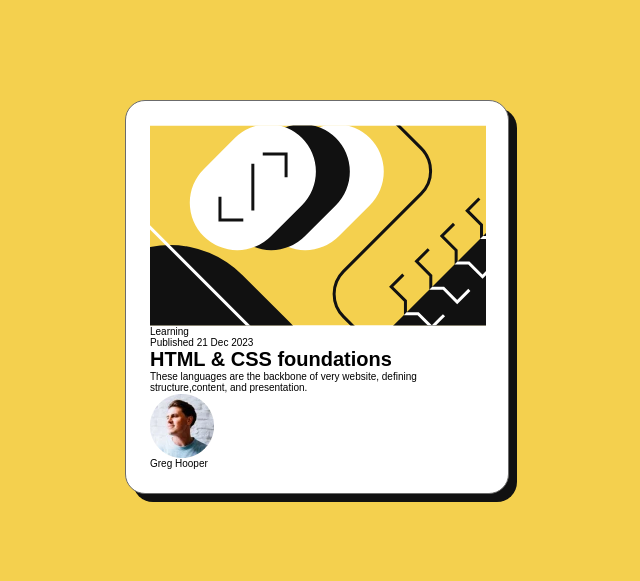
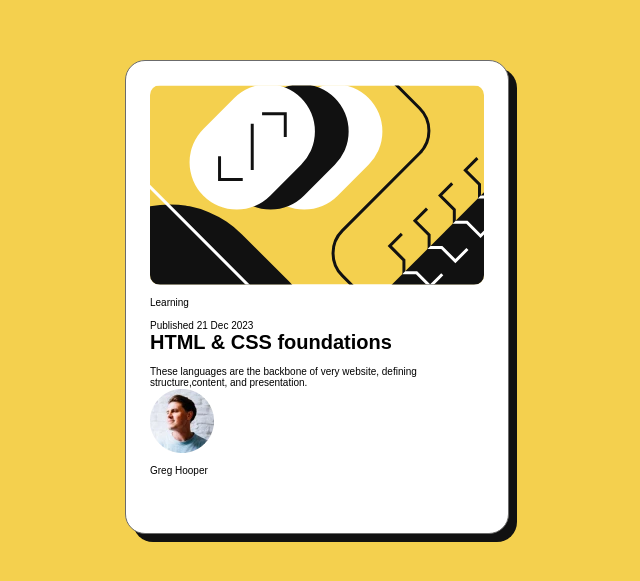
Before and after one commit to WhatsIgorDoing/blog-preview-card, a plain HTML site: page index.html in a window 1280 px wide. Shown: the part 103-684 px from the top of the page, without its empty margins (323-963 px from the left). Drawn offline with Linux system fonts and the light colour scheme.

Commit message:
Refactor HTML structure and enhance CSS styles for card layout and illustration

```diff
--- a/index.html
+++ b/index.html
@@ -15,7 +15,7 @@
 <body>
   <main>
     <div class="card">
-      <img src="./assets/images/illustration-article.svg" alt="Illustration of an article">
+      <img class="illustration" src="./assets/images/illustration-article.svg" alt="Illustration of an article">
       <p>Learning</p>
       <p>Published 21 Dec 2023</p>
       <h1>HTML & CSS foundations</h1>
--- a/style/style.css
+++ b/style/style.css
@@ -44,14 +44,16 @@ body{
     /* Layout  & Positioning */
     display: grid;
     place-items: center;
+    min-height: 100vh;
 
     /* Box Model */
-    min-height: 100vh;
+
     padding: var(--spacing-300);
 
     /* Visual */
+    background-color: var(--color-background);
     font-family: 'Figtree', sans-serif;
-    background-color: var(--color-background);
+
 
 }
 
@@ -61,12 +63,15 @@ body{
     display: flex;
     flex-direction: column;
     align-items: flex-start;
+    justify-content: flex-start;
 
 
     /* Box Model */
     width: 100%;
     max-width: 38.4rem;
     height: auto;
+    min-height: 47.4rem;
+    max-height: 47.4rem;
     padding: var(--spacing-300);
 
 
@@ -77,3 +82,21 @@ body{
     box-shadow: 0.8rem 0.8rem 0rem 0rem var(--color-black);
 
 }
+
+.illustration{
+    /* Layout  & Positioning */
+
+
+    /* Box Model */
+    width: 100%;
+    max-width: 36.3rem;
+    height: auto;
+    border-radius: 1.0rem;
+
+    /* Visual */
+    object-fit: contain;
+}
+
+p{
+    margin-top: 1.2rem;
+}
```
